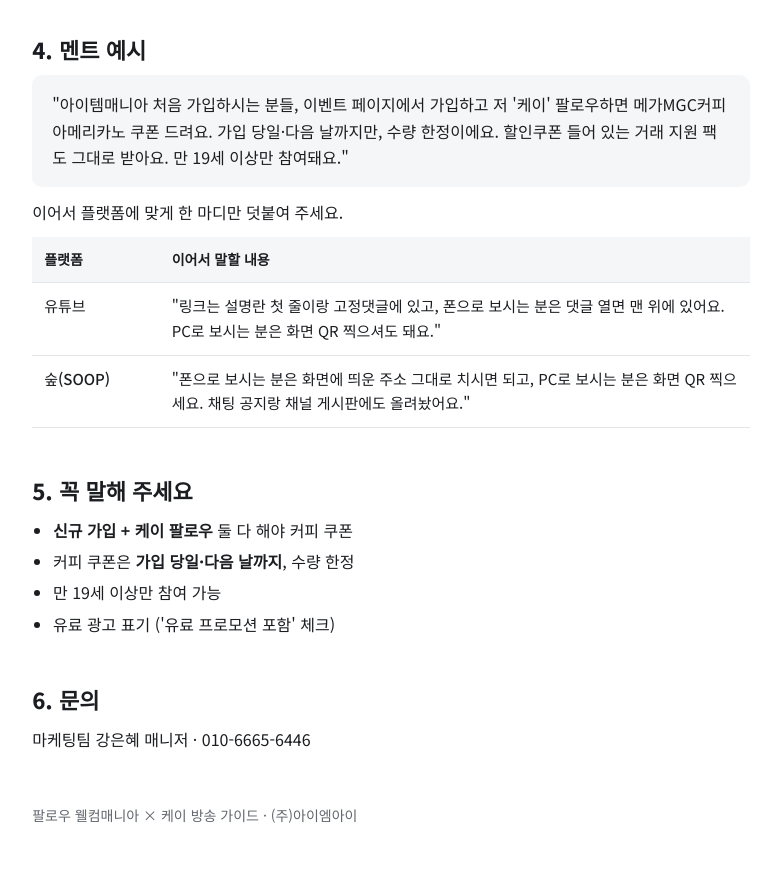
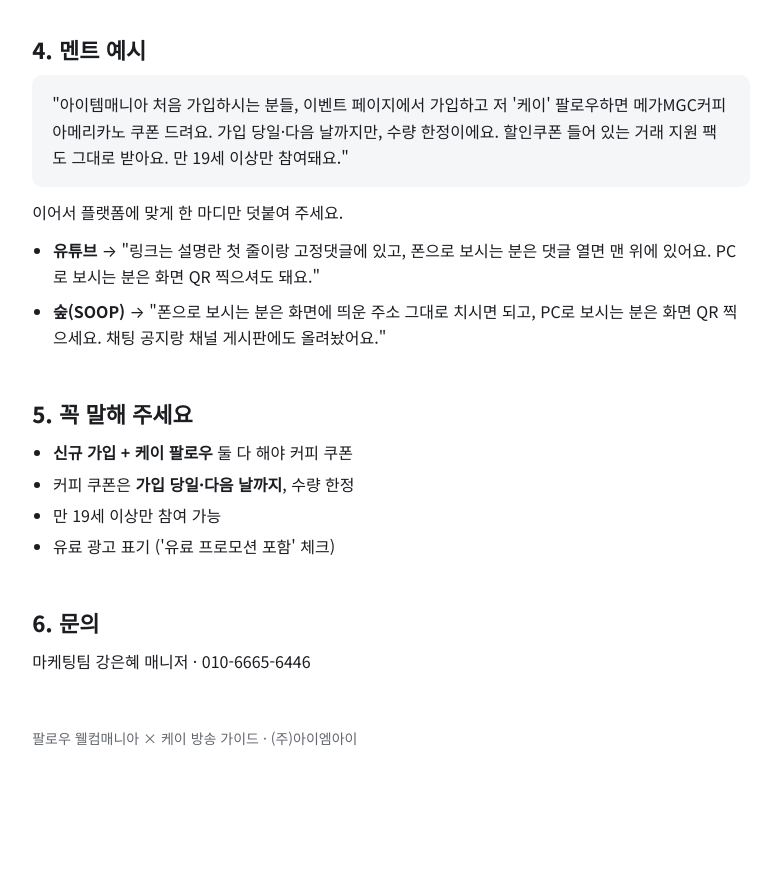
Before and after one commit to imieune/report1, a plain HTML site: page kei-guide/index.html in a window 1280 px wide. Shown: the part 2656-3535 px from the top of the page, without its empty margins (249-1030 px from the left). After the commit the page ends 3458 px from the top, so only its background shows below. Drawn offline with Linux system fonts and the light colour scheme.

Commit message:
멘트 마무리 문구를 표 대신 목록으로
Co-Authored-By: Claude Opus 5.5 <noreply@anthropic.com>
Claude-Session: https://claude.ai/code/session_01ECVDc7HNKttt9ahxHVudLv

```diff
--- a/kei-guide/index.html
+++ b/kei-guide/index.html
@@ -35,6 +35,7 @@ th{background:var(--soft);font-weight:700;font-size:14px}
 td.k{white-space:nowrap;font-weight:500;width:8.5em}
 td.hl{background:var(--accbg)}
 ul{margin:0 0 12px;padding-left:1.3em}li{margin:5px 0}
+.say li{margin:8px 0}
 blockquote{margin:6px 0 12px;padding:16px 20px;background:var(--soft);border-radius:10px}
 .note{font-size:14px;color:var(--quiet)}
 footer{padding:36px 0 52px;color:var(--quiet);font-size:14px}
@@ -160,12 +161,10 @@ svg text{font-family:inherit}
 <h2>4. 멘트 예시</h2>
 <blockquote>"아이템매니아 처음 가입하시는 분들, 이벤트 페이지에서 가입하고 저 '케이' 팔로우하면 메가MGC커피 아메리카노 쿠폰 드려요. 가입 당일·다음 날까지만, 수량 한정이에요. 할인쿠폰 들어 있는 거래 지원 팩도 그대로 받아요. 만 19세 이상만 참여돼요."</blockquote>
 <p>이어서 플랫폼에 맞게 한 마디만 덧붙여 주세요.</p>
-<table>
-<thead><tr><th>플랫폼</th><th>이어서 말할 내용</th></tr></thead>
-<tbody>
-<tr><td class="k">유튜브</td><td>"링크는 설명란 첫 줄이랑 고정댓글에 있고, 폰으로 보시는 분은 댓글 열면 맨 위에 있어요. PC로 보시는 분은 화면 QR 찍으셔도 돼요."</td></tr>
-<tr><td class="k">숲(SOOP)</td><td>"폰으로 보시는 분은 화면에 띄운 주소 그대로 치시면 되고, PC로 보시는 분은 화면 QR 찍으세요. 채팅 공지랑 채널 게시판에도 올려놨어요."</td></tr>
-</tbody></table>
+<ul class="say">
+<li><strong>유튜브</strong> → "링크는 설명란 첫 줄이랑 고정댓글에 있고, 폰으로 보시는 분은 댓글 열면 맨 위에 있어요. PC로 보시는 분은 화면 QR 찍으셔도 돼요."</li>
+<li><strong>숲(SOOP)</strong> → "폰으로 보시는 분은 화면에 띄운 주소 그대로 치시면 되고, PC로 보시는 분은 화면 QR 찍으세요. 채팅 공지랑 채널 게시판에도 올려놨어요."</li>
+</ul>
 </section>
 
 <section>
```
